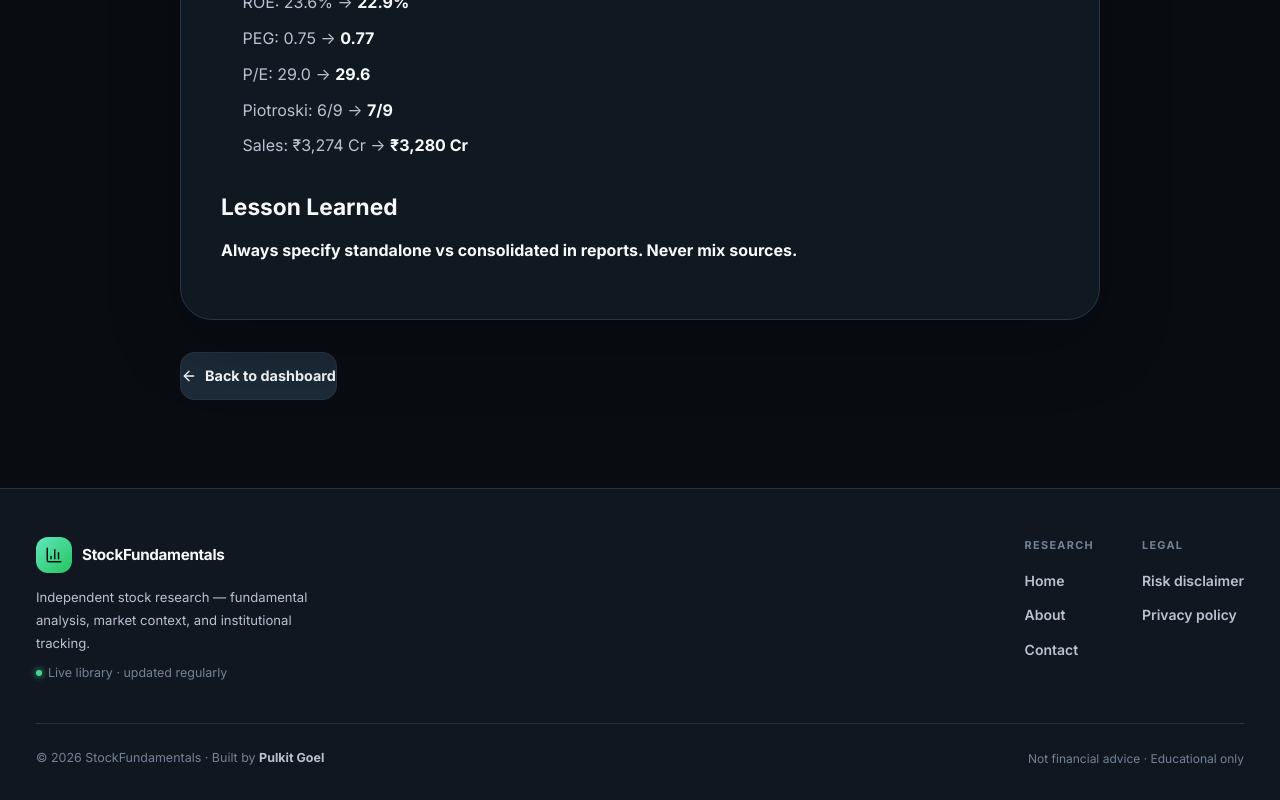
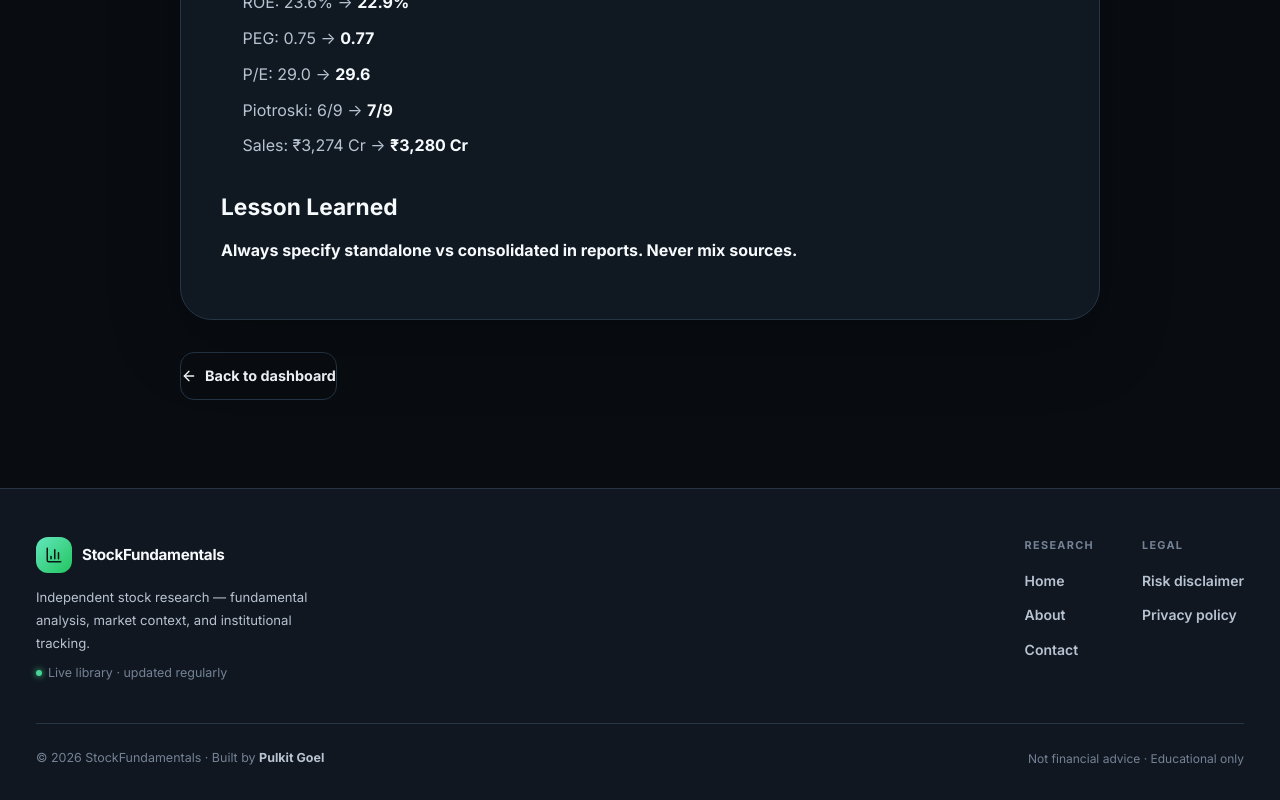
Before and after one commit to pulkitgoel/stock-analyses-react, a React (Vite) app: page /analysis/ace-deep-dive-jun23 in a window 1280 px wide. Shown: the part 2103-2903 px from the top of the page. Built offline with nearby package versions, Linux system fonts and the light colour scheme; no server answers.

Commit message:
style: update back to dashboard button to use uniform secondary style

```diff
--- a/src/pages/AnalysisPage.tsx
+++ b/src/pages/AnalysisPage.tsx
@@ -134,7 +134,7 @@
       </div>
 
       <div>
-        <Link to="/" className="btn btn-soft">
+        <Link to="/" className="btn btn-secondary">
           <ArrowLeft size={16} /> Back to dashboard
         </Link>
       </div>
```
